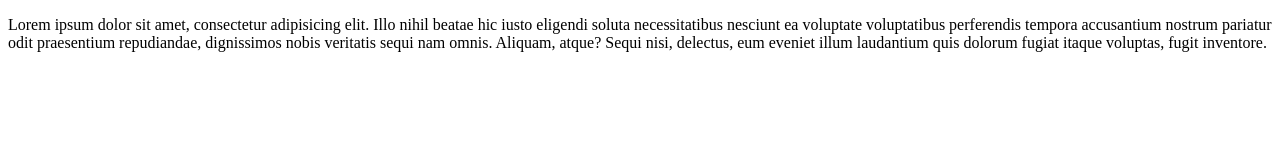
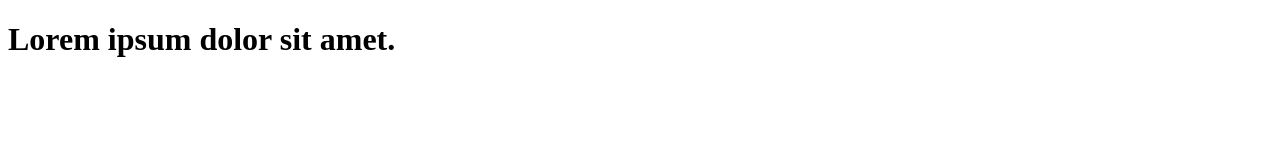
Before and after one commit to testcodeclass/git_urok, a plain HTML site: page index.html in a window 1280 px wide. Drawn offline with Linux system fonts and the light colour scheme.

Commit message:
Udalil tag p dobavil h1

```diff
--- a/index.html
+++ b/index.html
@@ -5,6 +5,6 @@
 	<title>Document</title>
 </head>
 <body>
-	<p>Lorem ipsum dolor sit amet, consectetur adipisicing elit. Illo nihil beatae hic iusto eligendi soluta necessitatibus nesciunt ea voluptate voluptatibus perferendis tempora accusantium nostrum pariatur odit praesentium repudiandae, dignissimos nobis veritatis sequi nam omnis. Aliquam, atque? Sequi nisi, delectus, eum eveniet illum laudantium quis dolorum fugiat itaque voluptas, fugit inventore.</p>
+	<h1>Lorem ipsum dolor sit amet.</h1>
 </body>
 </html>
```
